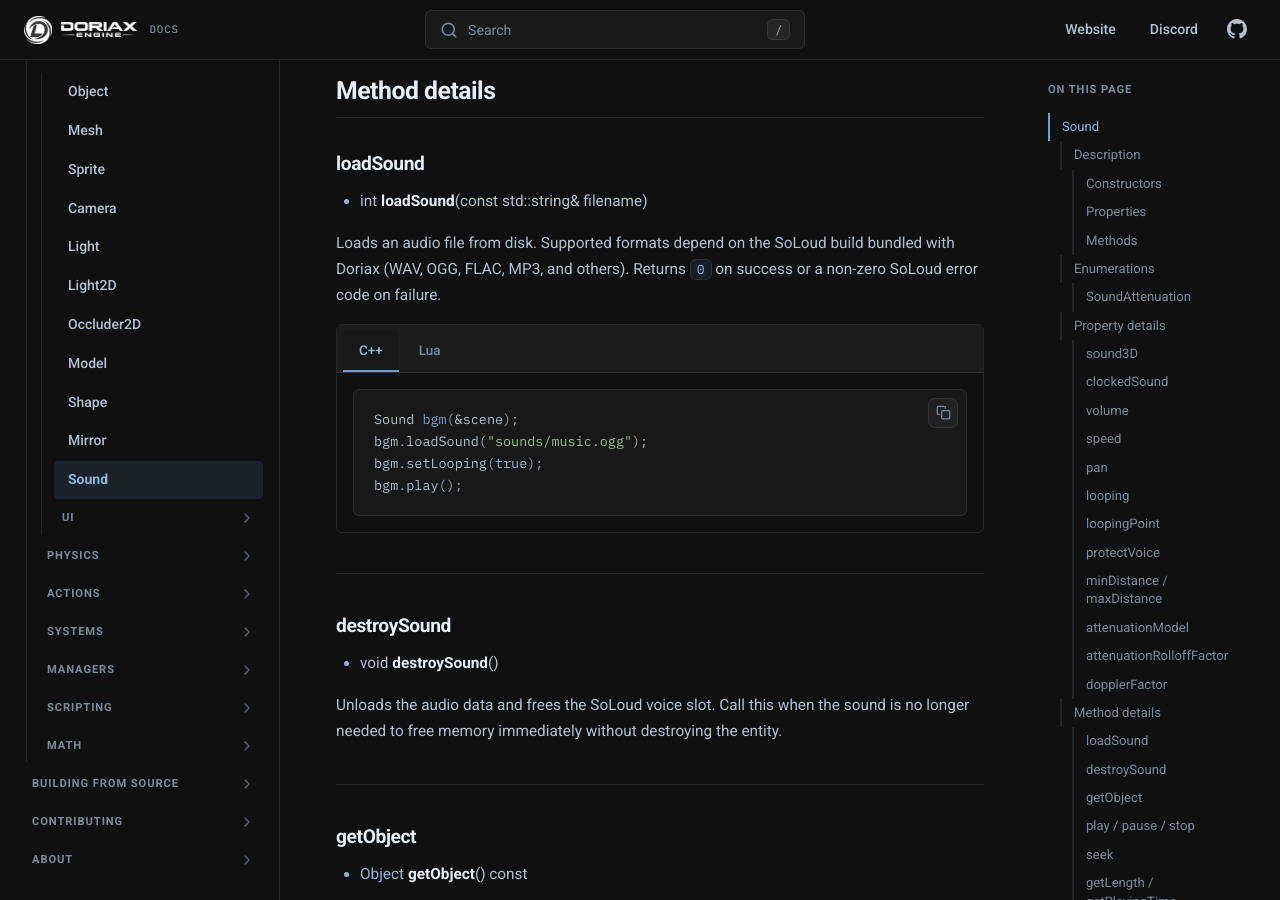
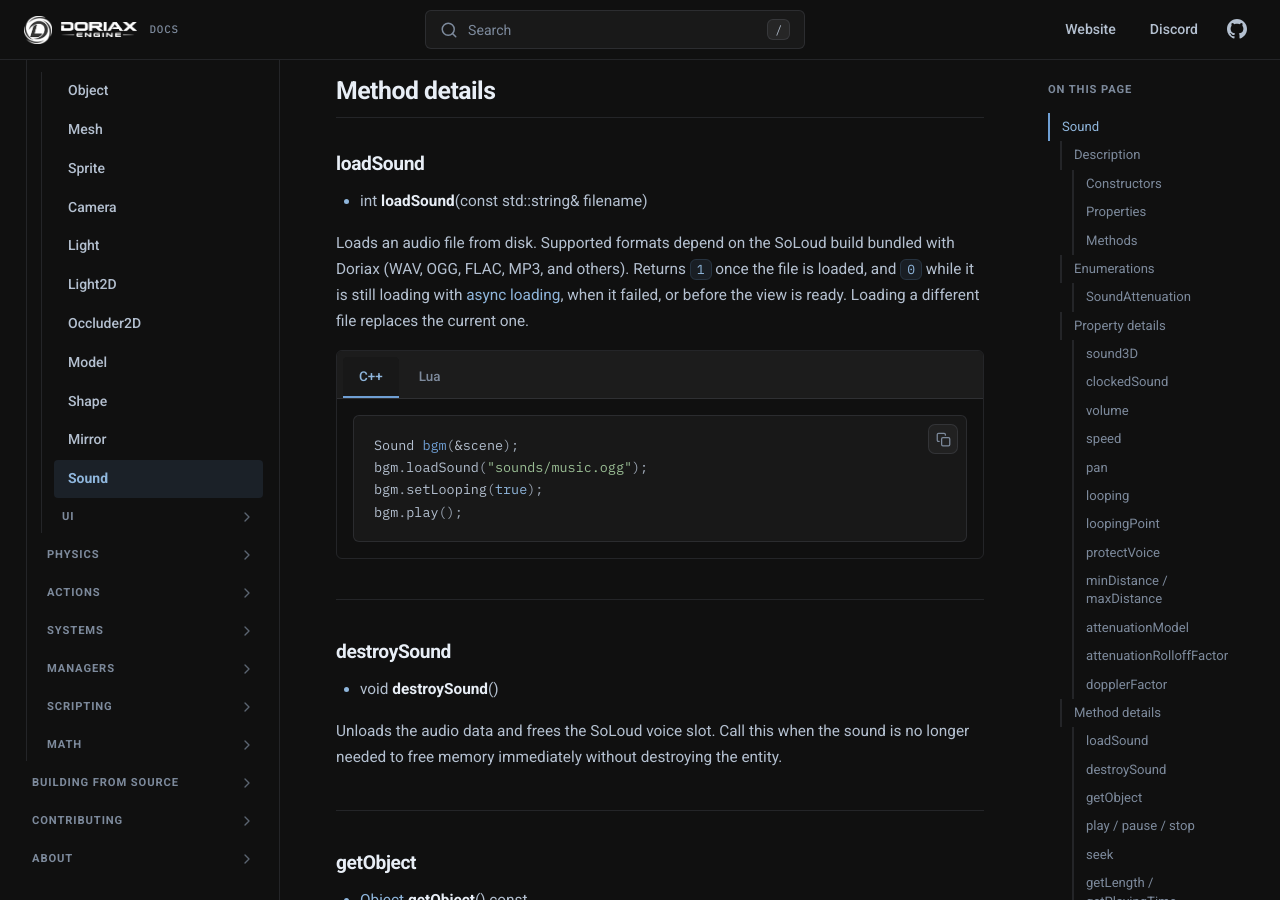
Before and after one commit to doriaxengine/doriax-docs, an MkDocs documentation site: the page built from docs/reference/classes/sound.md, in a window 1280 px wide and 900 px high, scrolled down 6031 px. Built offline with MkDocs 1.6.1, drawn with Linux system fonts in a browser that asks for light colours; comment, search, counter and statistics services are not loaded.

Commit message:
Doc loadSound return value and file replacement

````diff
--- a/docs/reference/classes/sound.md
+++ b/docs/reference/classes/sound.md
@@ -205,7 +205,7 @@ Controls the intensity of the Doppler pitch shift for this 3D source. `0.0` disa
 
 * int **loadSound**(const std::string& filename)
 
-Loads an audio file from disk. Supported formats depend on the SoLoud build bundled with Doriax (WAV, OGG, FLAC, MP3, and others). Returns `0` on success or a non-zero SoLoud error code on failure.
+Loads an audio file from disk. Supported formats depend on the SoLoud build bundled with Doriax (WAV, OGG, FLAC, MP3, and others). Returns `1` once the file is loaded, and `0` while it is still loading with [async loading](engine.md#asyncloading), when it failed, or before the view is ready. Loading a different file replaces the current one.
 
 === "C++"
     ```cpp
````
